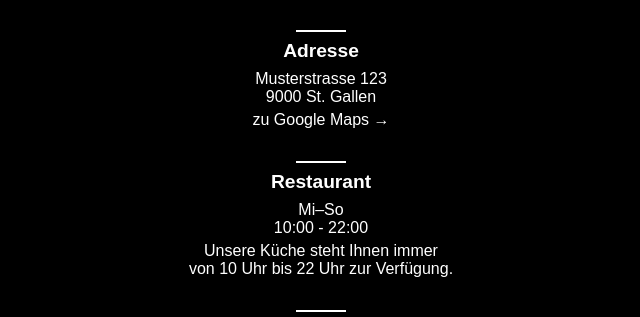
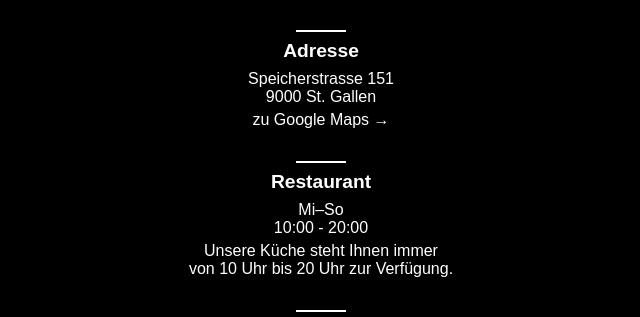
Before and after one commit to hadi-gbssg/schwazerbaeren, a plain HTML site: page anlaese.html in a window 1280 px wide. Shown: the part 368-685 px from the top of the page, 319-959 px from the left. Drawn offline with Linux system fonts and the light colour scheme; a web font is replaced by a local one.

Commit message:
Adresse geändert

```diff
--- a/anlaese.html
+++ b/anlaese.html
@@ -52,15 +52,15 @@
         <div class="footer-section">
             <hr>
             <h3>Adresse</h3>
-            <p>Musterstrasse 123<br>9000 St. Gallen</p>
-            <a href="https://maps.google.com" target="_blank">zu Google Maps →</a>
+            <p>Speicherstrasse 151<br>9000 St. Gallen</p>
+            <a href="https://www.google.com/maps/place/Schwarzer+B%C3%A4ren/@47.4219992,9.4135086,455m/data=!3m3!1e3!4b1!5s0x479b1ee746b3195d:0xf196311fb4d80aaa!4m6!3m5!1s0x479b1ee7472365b7:0x397f3ca9e4b4723b!8m2!3d47.4219992!4d9.4160835!16s%2Fg%2F1tf5cql3?entry=ttu&g_ep=EgoyMDI1MDYwMS4wIKXMDSoASAFQAw%3D%3D" target="_blank">zu Google Maps →</a>
         </div>
 
         <div class="footer-section">
             <hr>
             <h3>Restaurant</h3>
-            <p>Mi–So<br>10:00 - 22:00</p>
-            <p>Unsere Küche steht Ihnen immer<br>von 10 Uhr bis 22 Uhr zur Verfügung.</p>
+            <p>Mi–So<br>10:00 - 20:00</p>
+            <p>Unsere Küche steht Ihnen immer<br>von 10 Uhr bis 20 Uhr zur Verfügung.</p>
         </div>
 
         <div class="footer-section">
```
Also changed, not shown: index.html (+3 -3 lines), kontakt.html (+4 -4 lines), lounge.html (+4 -4 lines), ueber-uns.html (+4 -4 lines).
